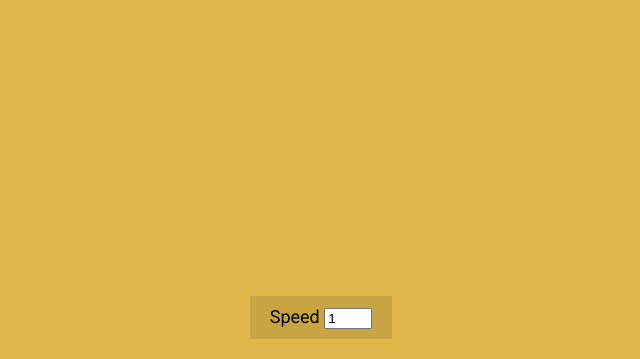
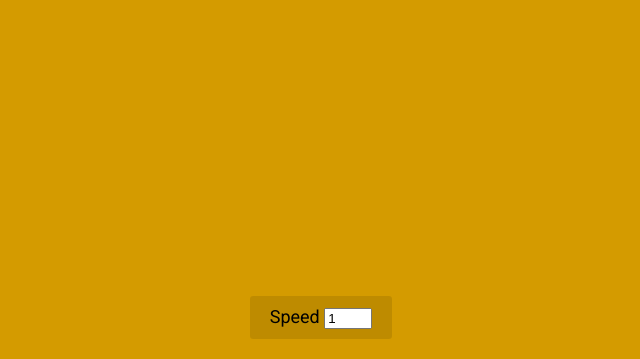
Before and after one commit to o0p/auto-text-fx, a plain HTML site: page index.html in a window 1280 px wide. Shown: the part 441-800 px from the top of the page, without its empty margins (319-959 px from the left). Drawn offline with Linux system fonts and the light colour scheme.

Commit message:
Add div style

```diff
--- a/style.css
+++ b/style.css
@@ -5,7 +5,7 @@
 }
 
 body {
-  background-color: rgba(212, 155, 0, 0.712);
+  background-color: rgb(212, 155, 0);
   font-family: 'Roboto', sans-serif;
   display: flex;
   flex-direction: column;
@@ -23,4 +23,5 @@ div {
   background: rgba(0, 0, 0, 0.1);
   padding: 0.625rem 1.25rem;
   font-size: 1.125rem;
+  border-radius: 3px;
 }
```
